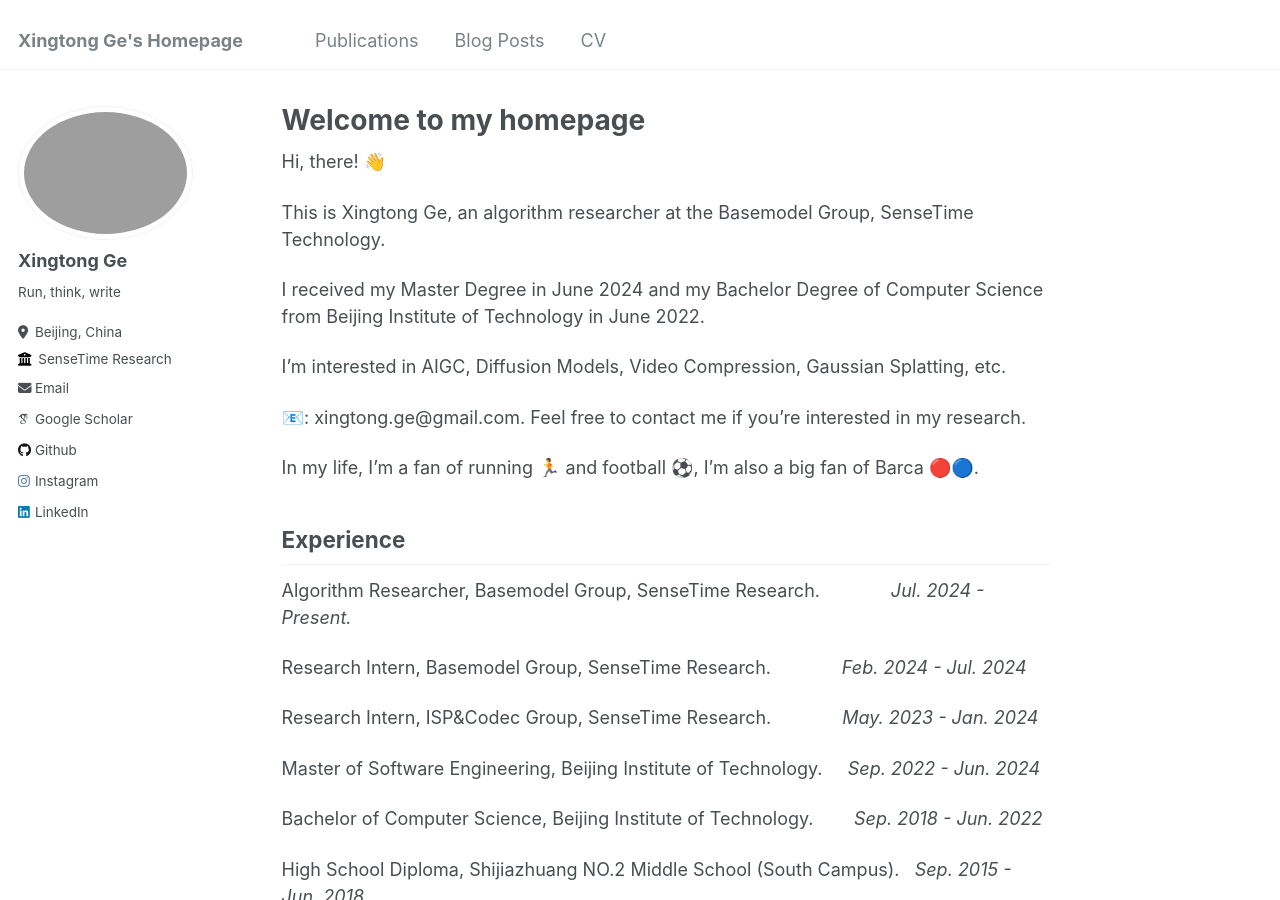
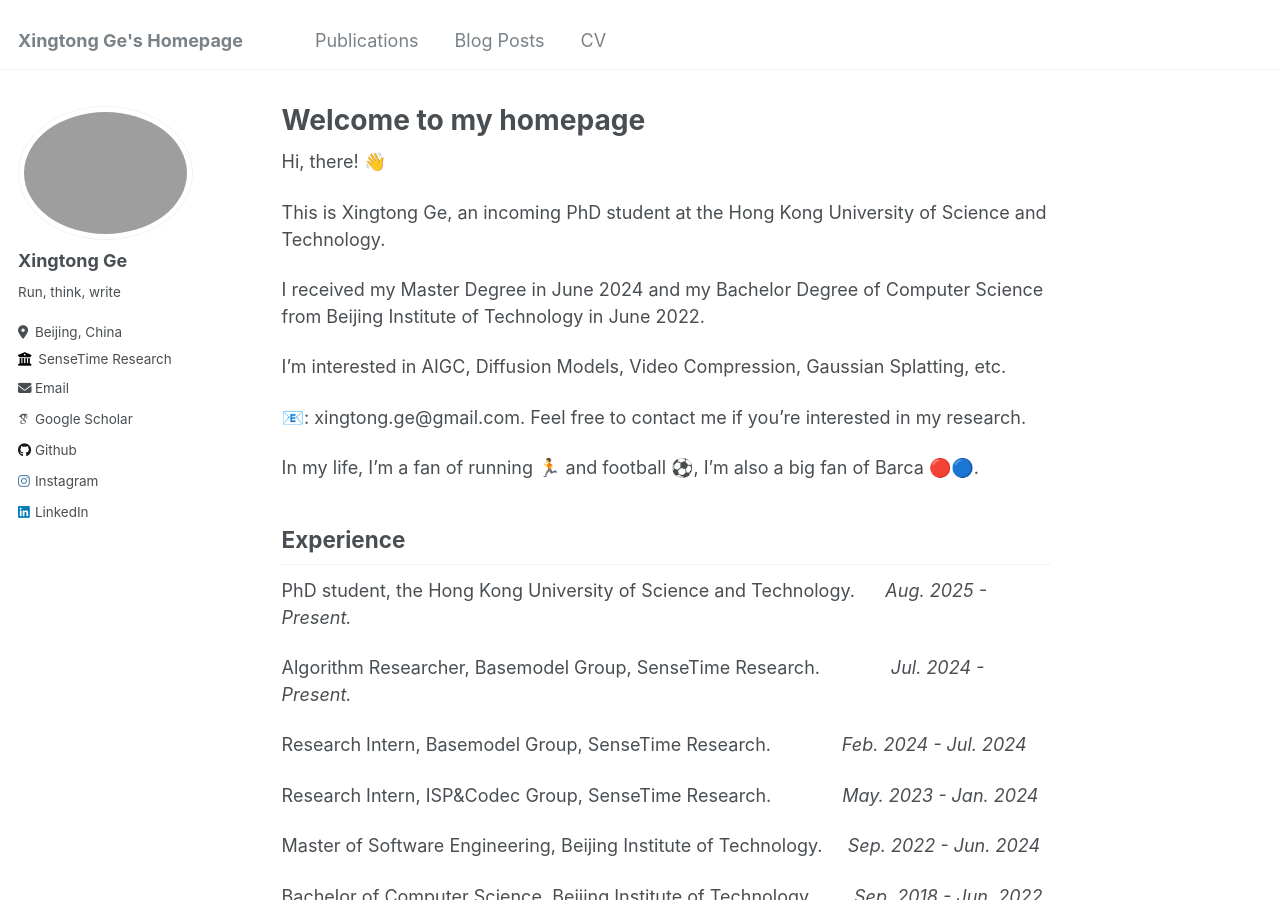
Before and after one commit to XingtongGe/xingtongge.github.io, a Jekyll site: the page built from _pages/about.md, in a window 1280 px wide and 900 px high. Built offline with Jekyll 4.4.1, drawn with Linux system fonts in a browser that asks for light colours; some web fonts are replaced.

Commit message:
Update about.md

```diff
--- a/_pages/about.md
+++ b/_pages/about.md
@@ -10,7 +10,9 @@
 
 Hi, there! 👋
 
-This is Xingtong Ge, an algorithm researcher at the Basemodel Group, SenseTime Technology.
+This is Xingtong Ge, an incoming PhD student at the Hong Kong University of Science and Technology.
+<!-- Before that, I was an an algorithm researcher at SenseTime Research. -->
+<!-- This is Xingtong Ge, an algorithm researcher at the Basemodel Group, SenseTime Technology. -->
 
 I received my Master Degree in June 2024 and my Bachelor Degree of Computer Science from Beijing Institute of Technology in June 2022.
 
@@ -23,6 +25,8 @@
 
 Experience
 ------
+PhD student, the Hong Kong University of Science and Technology.  &nbsp;&nbsp;&nbsp;&nbsp; *Aug. 2025 - Present.*
+
 Algorithm Researcher, Basemodel Group, SenseTime Research. &nbsp;&nbsp;&nbsp;&nbsp;&nbsp;&nbsp;&nbsp;&nbsp;&nbsp;&nbsp;&nbsp;&nbsp; *Jul. 2024 - Present.*
 
 Research Intern, Basemodel Group, SenseTime Research. &nbsp;&nbsp;&nbsp;&nbsp;&nbsp;&nbsp;&nbsp;&nbsp;&nbsp;&nbsp;&nbsp;&nbsp; *Feb. 2024 - Jul. 2024*
```
